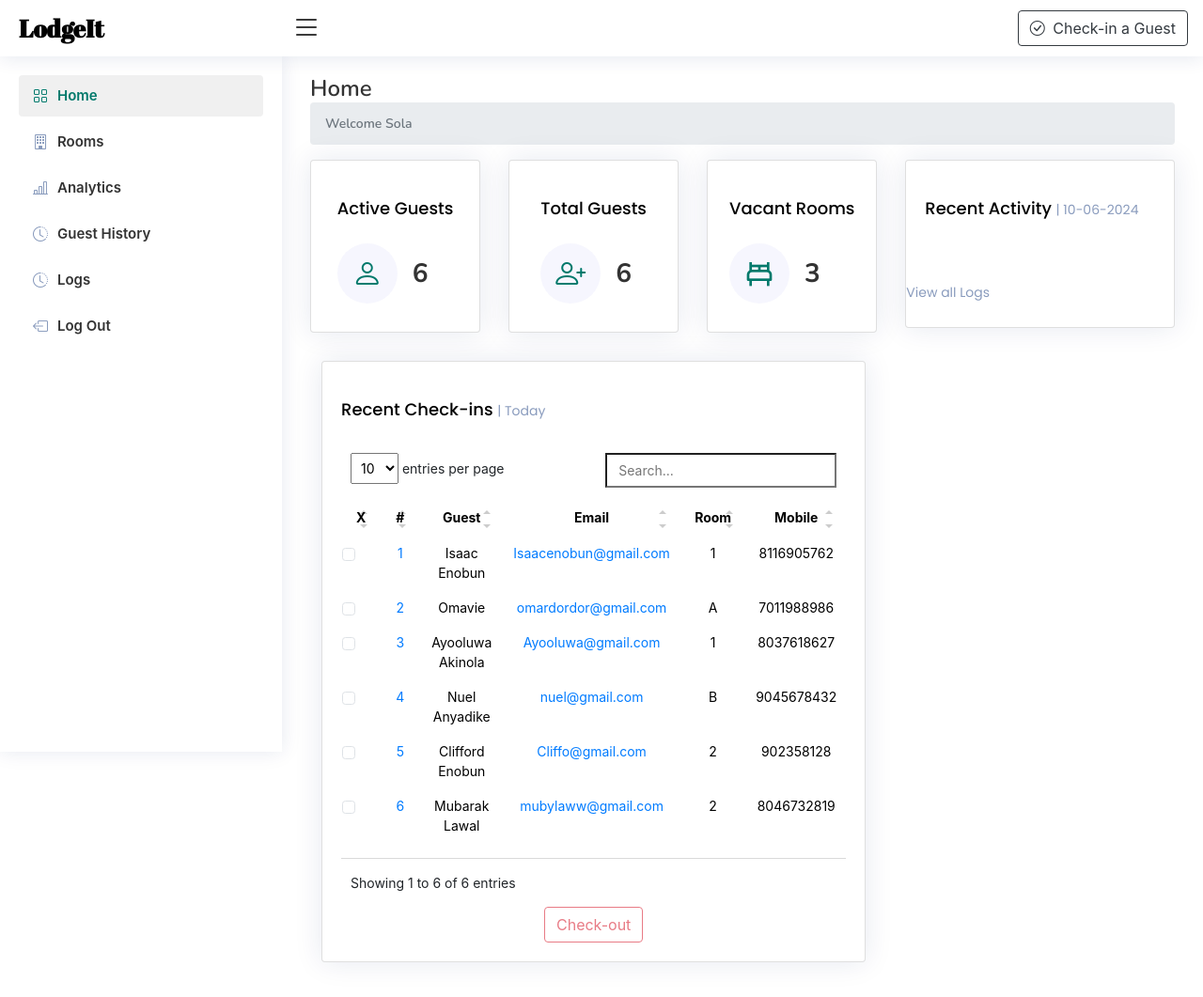
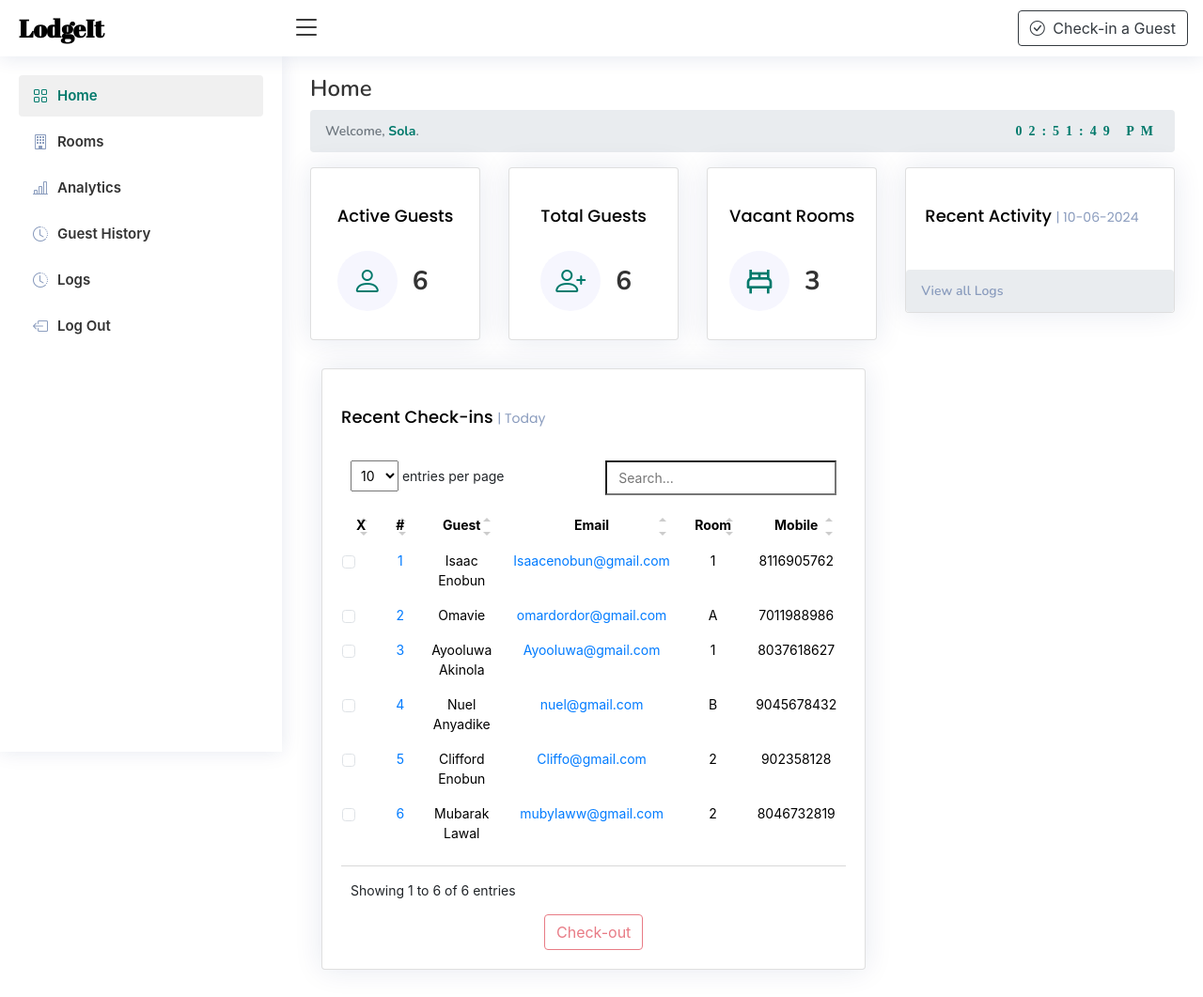
Before and after one commit to isaacenobun/Lodge, a Django app: page / in a window 1280 px wide. Shown: the top 1061 px of the page at 94% size. Before the commit the page ends 1024 px from the top, so only its background shows below. Run offline with Django 4.2, Linux system fonts and the light colour scheme; a user stored in the database is signed in; data comes from the database, SQL or seed files in the repository; both versions use the stored data as it was after the commit; some libraries are stand-ins or nearby versions; some web fonts are replaced.

Commit message:
"Updated Lodge app: modified CSS, HTML, and Python files; added new CSS file; updated database schema."

```diff
--- /dev/null
+++ b/Lodge/LodgeApp/static/css/clock.css
@@ -0,0 +1,6 @@
+.clock {
+  top: 50%;
+  color: #00796b;
+  font-family: Orbitron;
+  letter-spacing: 7px;
+}
--- a/Lodge/LodgeApp/static/css/style.css
+++ b/Lodge/LodgeApp/static/css/style.css
@@ -25,7 +25,7 @@ a {
 }
 
 a:hover {
-  color: #717ff5;
+  color: #00796b;
   text-decoration: none;
 }
 
@@ -91,7 +91,7 @@ h6 {
 }
 
 .back-to-top:hover {
-  background: #6776f4;
+  background: #00796bbe;
   color: #fff;
 }
 
--- /dev/null
+++ b/Lodge/LodgeApp/static/js/clock.js
@@ -0,0 +1,29 @@
+function showTime() {
+  var date = new Date();
+  var h = date.getHours(); // 0 - 23
+  var m = date.getMinutes(); // 0 - 59
+  var s = date.getSeconds(); // 0 - 59
+  var session = "AM";
+
+  if (h == 0) {
+    h = 12;
+  }
+
+  if (h > 12) {
+    h = h - 12;
+    session = "PM";
+  }
+
+  h = (h < 10) ? "0" + h : h;
+  m = (m < 10) ? "0" + m : m;
+  s = (s < 10) ? "0" + s : s;
+
+  var time = h + ":" + m + ":" + s + " " + session;
+  document.getElementById("MyClockDisplay").innerText = time;
+  document.getElementById("MyClockDisplay").textContent = time;
+
+  setTimeout(showTime, 1000);
+
+}
+
+showTime();
--- a/Lodge/LodgeApp/templates/head.html
+++ b/Lodge/LodgeApp/templates/head.html
@@ -52,6 +52,8 @@
 <!-- Template Main CSS File -->
 <link href="{% static 'css/style.css' %}" rel="stylesheet" />
 <link href="{% static 'css/brand-style.css' %}" rel="stylesheet" />
+<link href="{% static 'css/style.css' %}" rel="stylesheet" />
+<link href="{% static 'css/clock.css' %}" rel="stylesheet" />
 
 <script src="https://unpkg.com/feather-icons"></script>
 <script src="https://cdn.jsdelivr.net/npm/feather-icons/dist/feather.min.js"></script>
--- a/Lodge/LodgeApp/templates/index.html
+++ b/Lodge/LodgeApp/templates/index.html
@@ -12,10 +12,11 @@
 
     <main id="main" class="main">
       <div class="pagetitle">
-        <h1>Home</h1>
+        <h1 class= "mb-2">Home</h1>
         <nav>
-          <ol class="breadcrumb">
-            <li class="breadcrumb-item active">Welcome {{staff.username|title}}</li>
+          <ol class="breadcrumb justify-content-between">
+            <li class="breadcrumb-item active">Welcome, <span style = "color: #00796b; font-weight: bold">{{staff.username|title}}</span>.</li>
+            <div id="MyClockDisplay" class="clock" onload="showTime()"></div>
           </ol>
         </nav>
       </div>
@@ -229,7 +230,12 @@
                 {% endfor %}
 
                 </div>
-                <a href="{% url 'logs' %}"><h5 class="card-title"><span>View all Logs</span></h5></a>
+                <div class = "breadcrumb-item">
+
+                </div>
+                <ol class="breadcrumb mb-0">
+                  <li class="breadcrumb-item active"> <a href="{% url 'logs' %}"><span class="breadcrumb-item">View all Logs</span></a></li>
+                </ol>
               </div>
             </div>
             <!-- End Recent Activity -->
--- a/Lodge/LodgeApp/templates/logs.html
+++ b/Lodge/LodgeApp/templates/logs.html
@@ -12,7 +12,6 @@
 
     <main id="main" class="main">
       <div class="pagetitle">
-        <h1>Logs</h1>
         <nav>
           <ol class="breadcrumb">
             <li class="breadcrumb-item"><a href="{% url 'dashboard' %}">Home</a></li>
@@ -24,7 +23,7 @@
 
       <section class="section dashboard">
           <!-- Right side columns -->
-          <div class="col-lg-4">
+          <div class="col-lg-12">
             <!-- Recent Activity -->
             <div class="card">
 
@@ -33,7 +32,7 @@
 
                 {% for log in logs %}
 
-                <div class="activity">
+                <div class="activity fs-5">
                   <div class="activity-item d-flex">
                     <div class="activite-label">{{log.timestamp | add_one_hour | date:'P'}}</div>
 
--- a/Lodge/LodgeApp/templates/scripts.html
+++ b/Lodge/LodgeApp/templates/scripts.html
@@ -14,6 +14,7 @@
 <script src="{% static 'js/main.js' %}"></script>
 <script src="{% static 'js/room-carousel.js' %}"></script>
 <script src="{% static 'js/sidebar.js' %}"></script>
+<script src="{% static 'js/clock.js' %}"></script>
 
 <script type="text/javascript">
     var csrftoken = '{{ csrf_token }}';
```
Also changed, not shown: Lodge/db.sqlite3.
